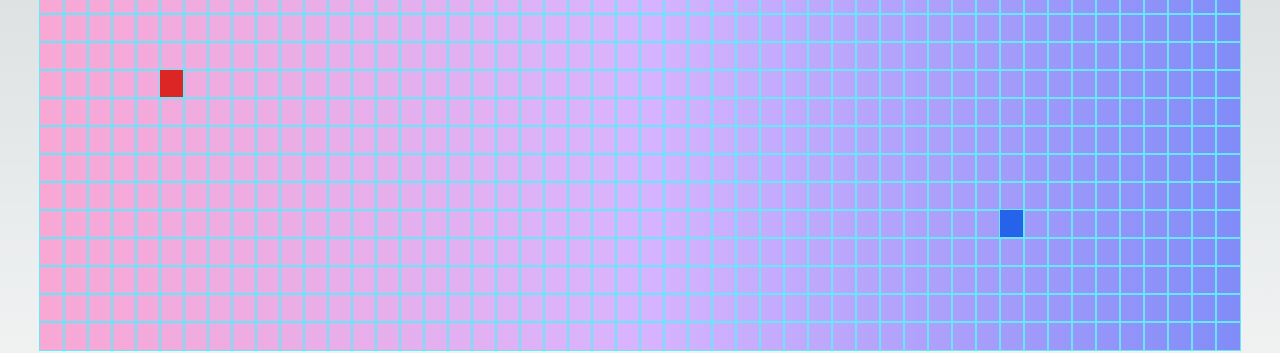
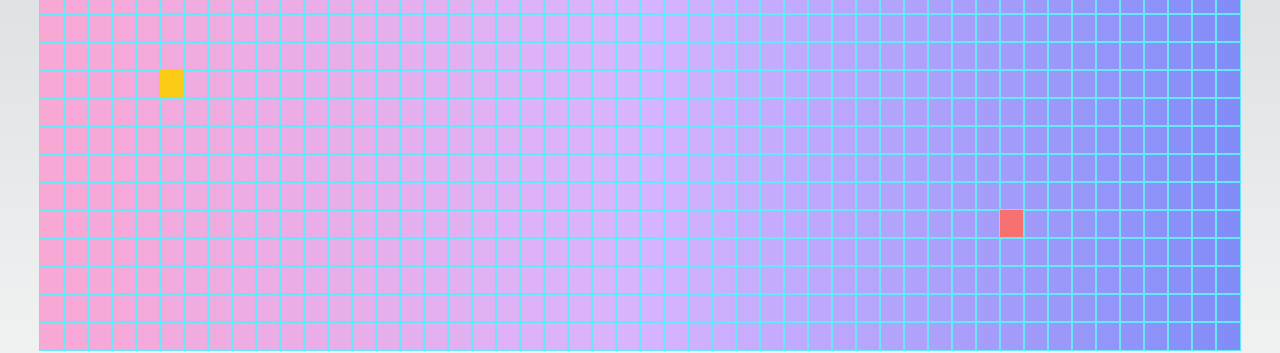
Before and after one commit to Badsha1996/path-finder, a Next.js app: page / in a window 1280 px wide. Shown: the part 158-511 px from the top of the page. Built offline with nearby package versions, Linux system fonts and the light colour scheme.

Commit message:
node point color change for ref

```diff
--- a/src/components/node/Node.tsx
+++ b/src/components/node/Node.tsx
@@ -3,9 +3,9 @@ import React from 'react'
 
 const Node = ({key,isStart, isFinish}:{key: number, isStart: boolean, isFinish:boolean}) => {
 
-  const nodeDesignClass = isStart ? 'bg-red-600' : isFinish ? 'bg-blue-600' : ''
+  const nodeDesignClass = isStart ? 'bg-yellow-400' : isFinish ? 'bg-red-400' : ''
   return (
-    <div className={`h-7 w-7 outline-cyan-300 outline outline-1 ${nodeDesignClass}`}></div>
+    <div key={key} className={`h-7 w-7 outline-cyan-300 outline outline-1 ${nodeDesignClass}`}></div>
   )
 }
 
```
